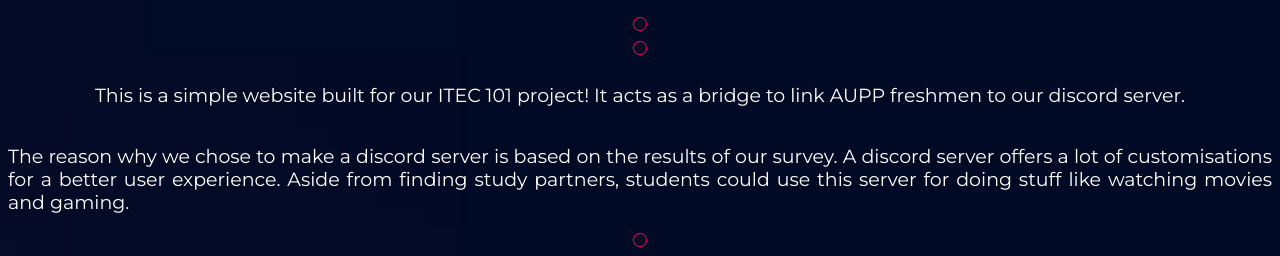
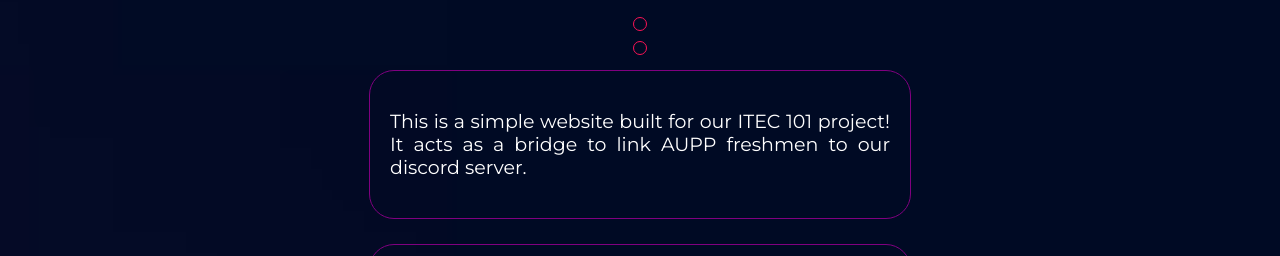
Before and after one commit to Saltana2/Aquila, a plain HTML site: page index.html in a window 1280 px wide. Shown: the part 265-521 px from the top of the page. Drawn offline with Linux system fonts and the light colour scheme.

Commit message:
Update style.css

```diff
--- a/style.css
+++ b/style.css
@@ -60,6 +60,16 @@ ul li:last-child{
   width: 500px;
 }
 
+.para-container{
+  border: 1px solid purple;
+  border-radius: 25px;
+  padding: 20px;
+  margin-bottom: 20px;
+  margin-top: 5px;
+  word-wrap: break-word;
+  width: 500px;
+}
+
 .deco-container{
   border: 1px solid rgb(252, 18, 85);
   border-radius: 50px;
@@ -79,4 +89,5 @@ h1{
 p{
   font-size: 19px;
   text-align: justify;
+
 }
```
